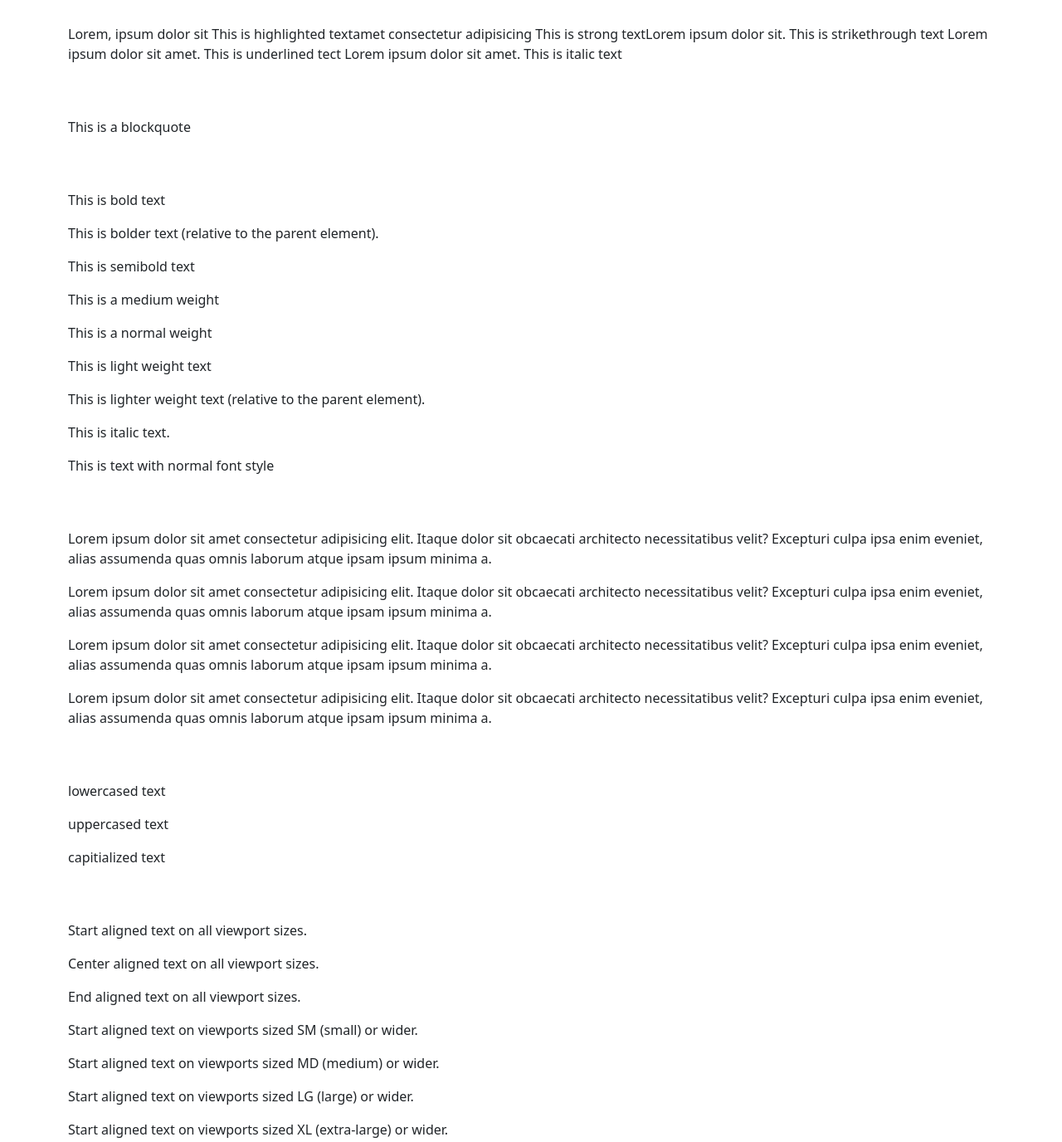
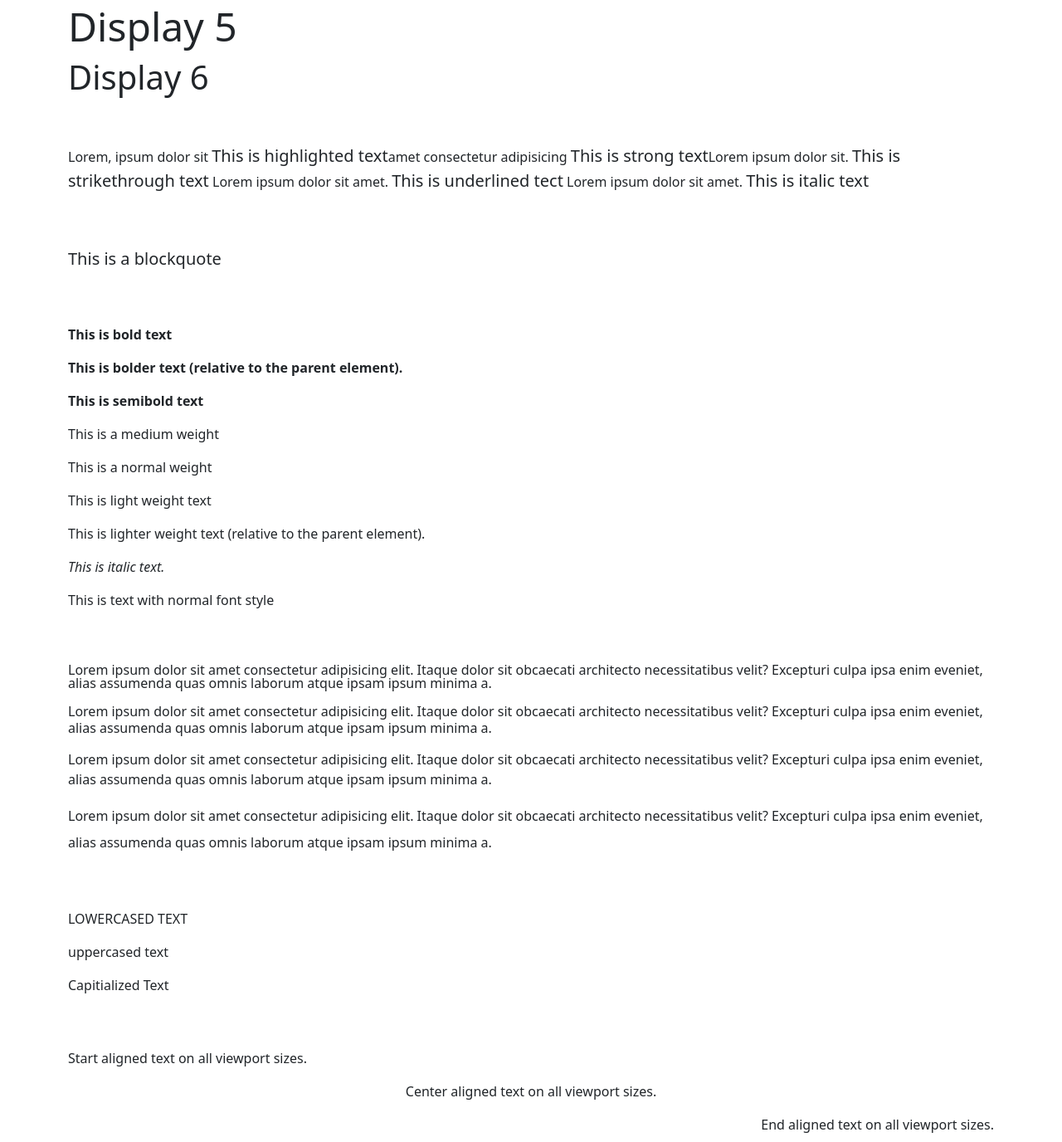
Before and after one commit to mk52creator/mk52creator.github.io, a plain HTML site: page bootstrap-sandbox/bootstrap-sandbox-start/02-typography.html in a window 1280 px wide. Shown: the part 1027-2403 px from the top of the page at 83% size. Drawn offline with Linux system fonts and the light colour scheme.

Commit message:
Container and Typography practice

```diff
--- a/bootstrap-sandbox/bootstrap-sandbox-start/02-typography.html
+++ b/bootstrap-sandbox/bootstrap-sandbox-start/02-typography.html
@@ -22,76 +22,79 @@
       <br /><br />
 
       <!-- Heading Classes -->
-      <p class="">Heading 1 Paragraph</p>
-      <p class="">Heading 2 Paragraph</p>
-      <p class="">Heading 3 Paragraph</p>
-      <p class="">Heading 4 Paragraph</p>
-      <p class="">Heading 5 Paragraph</p>
-      <p class="">Heading 6 Paragraph</p>
+      <p class="h1">Heading 1 Paragraph</p>
+      <p class="h2">Heading 2 Paragraph</p>
+      <p class="h3">Heading 3 Paragraph</p>
+      <p class="h4">Heading 4 Paragraph</p>
+      <p class="h5">Heading 5 Paragraph</p>
+      <p class="h6">Heading 6 Paragraph</p>
 
       <br /><br />
 
       <!-- Display Headings -->
-      <h1 class="">Display 1</h1>
-      <h1 class="">Display 2</h1>
-      <h1 class="">Display 3</h1>
-      <h1 class="">Display 4</h1>
-      <h1 class="">Display 5</h1>
-      <h1 class="">Display 6</h1>
+      <h1 class="display-1">Display 1</h1>
+      <h1 class="display-2">Display 2</h1>
+      <h1 class="display-3">Display 3</h1>
+      <h1 class="display-4">Display 4</h1>
+      <h1 class="display-5">Display 5</h1>
+      <h1 class="display-6">Display 6</h1>
 
       <br /><br />
 
       <!-- Inline Classes -->
       <p>
         Lorem, ipsum dolor sit
-        <span class="">This is highlighted text</span>amet consectetur
-        adipisicing <span class="">This is strong text</span>Lorem ipsum dolor
-        sit. <span class="">This is strikethrough text</span> Lorem ipsum dolor
-        sit amet. <span class="">This is underlined tect</span> Lorem ipsum
-        dolor sit amet. <span class="">This is italic text</span>
+        <span class="lead">This is highlighted text</span>amet consectetur
+        adipisicing <span class="lead">This is strong text</span>Lorem ipsum
+        dolor sit. <span class="lead">This is strikethrough text</span> Lorem
+        ipsum dolor sit amet.
+        <span class="lead">This is underlined tect</span> Lorem ipsum dolor sit
+        amet. <span class="lead">This is italic text</span>
       </p>
 
       <br /><br />
 
       <!-- Blockquote -->
-      <blockquote class="">
+      <blockquote class="blockquote">
         <p>This is a blockquote</p>
       </blockquote>
 
       <br /><br />
 
       <!-- Font Weight -->
-      <p class="">This is bold text</p>
-      <p class="">This is bolder text (relative to the parent element).</p>
-      <p class="">This is semibold text</p>
-      <p class="">This is a medium weight</p>
-      <p class="">This is a normal weight</p>
-      <p class="">This is light weight text</p>
-      <p class="">
+      <p class="fw-bold">This is bold text</p>
+      <p class="fw-bolder">
+        This is bolder text (relative to the parent element).
+      </p>
+      <p class="fw-semibold">This is semibold text</p>
+      <p class="fw-medium">This is a medium weight</p>
+      <p class="fw-normal">This is a normal weight</p>
+      <p class="fw-light">This is light weight text</p>
+      <p class="fw-lighter">
         This is lighter weight text (relative to the parent element).
       </p>
-      <p class="">This is italic text.</p>
-      <p class="">This is text with normal font style</p>
+      <p class="fst-italic">This is italic text.</p>
+      <p class="fst-normal">This is text with normal font style</p>
 
       <br /><br />
 
       <!-- Line Height -->
-      <p class="">
+      <p class="lh-1">
         Lorem ipsum dolor sit amet consectetur adipisicing elit. Itaque dolor
         sit obcaecati architecto necessitatibus velit? Excepturi culpa ipsa enim
         eveniet, alias assumenda quas omnis laborum atque ipsam ipsum minima a.
       </p>
-      <p class="">
+      <p class="lh-sm">
         Lorem ipsum dolor sit amet consectetur adipisicing elit. Itaque dolor
         sit obcaecati architecto necessitatibus velit? Excepturi culpa ipsa enim
         eveniet, alias assumenda quas omnis laborum atque ipsam ipsum minima a.
       </p>
-      <p class="">
+      <p class="lh-base">
         Lorem ipsum dolor sit amet consectetur adipisicing elit. Itaque dolor
         sit obcaecati architecto necessitatibus velit? Excepturi culpa ipsa enim
         eveniet, alias assumenda quas omnis laborum atque ipsam ipsum minima a.
       </p>
-      <p class="">
+      <p class="lh-lg">
         Lorem ipsum dolor sit amet consectetur adipisicing elit. Itaque dolor
         sit obcaecati architecto necessitatibus velit? Excepturi culpa ipsa enim
         eveniet, alias assumenda quas omnis laborum atque ipsam ipsum minima a.
@@ -100,23 +103,27 @@
       <br /><br />
 
       <!-- Text Transform -->
-      <p class="">lowercased text</p>
-      <p class="">uppercased text</p>
-      <p class="">capitialized text</p>
+      <p class="text-uppercase">lowercased text</p>
+      <p class="text-lowercase">uppercased text</p>
+      <p class="text-capitalize">capitialized text</p>
 
       <br /><br />
 
       <!-- Text Alignment -->
-      <p class="">Start aligned text on all viewport sizes.</p>
-      <p class="">Center aligned text on all viewport sizes.</p>
-      <p class="">End aligned text on all viewport sizes.</p>
+      <p class="text-start">Start aligned text on all viewport sizes.</p>
+      <p class="text-center">Center aligned text on all viewport sizes.</p>
+      <p class="text-end">End aligned text on all viewport sizes.</p>
 
-      <p class="">Start aligned text on viewports sized SM (small) or wider.</p>
-      <p class="">
+      <p class="text-sm-start">
+        Start aligned text on viewports sized SM (small) or wider.
+      </p>
+      <p class="text-md-center">
         Start aligned text on viewports sized MD (medium) or wider.
       </p>
-      <p class="">Start aligned text on viewports sized LG (large) or wider.</p>
-      <p class="">
+      <p class="text-lg-end">
+        Start aligned text on viewports sized LG (large) or wider.
+      </p>
+      <p class="text-xl-center">
         Start aligned text on viewports sized XL (extra-large) or wider.
       </p>
 
```
Also changed, not shown: bootstrap-sandbox/bootstrap-sandbox-start/01-containers.html (+7 -7 lines).
